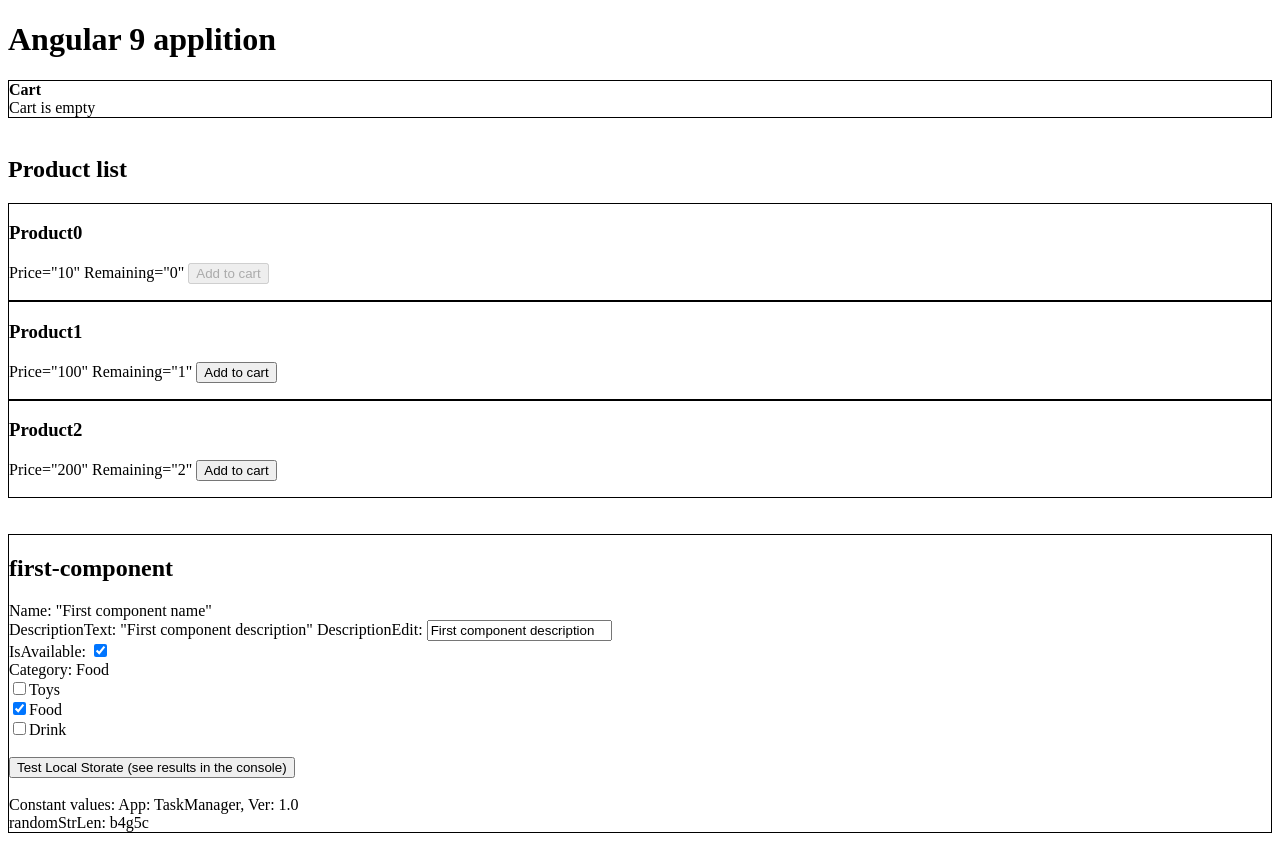
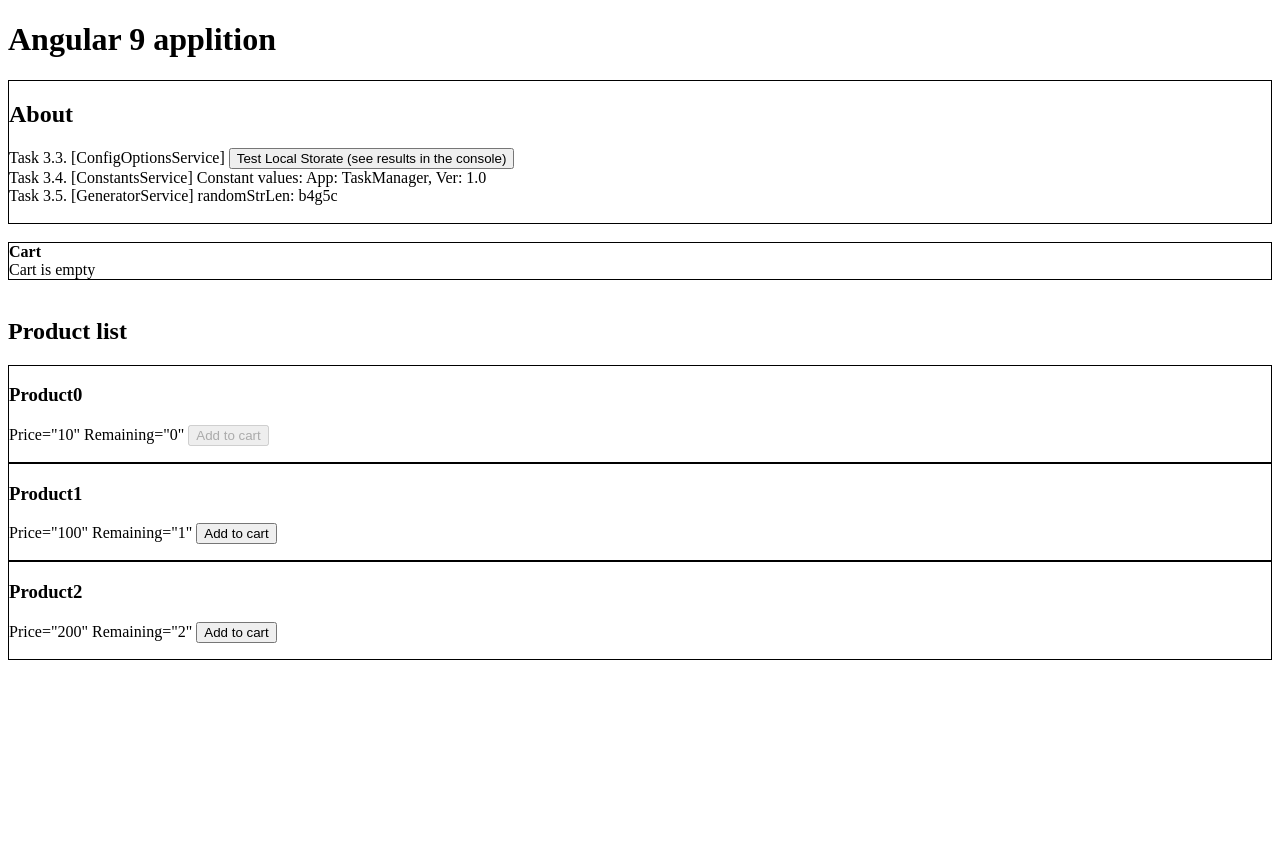
Before and after one commit to EugenePodkovka/Angular9Course1, an Angular app: page / in a window 1280 px wide. After the commit the page ends 800 px from the top, so only its background shows below. Built offline with nearby package versions, Linux system fonts and the light colour scheme.

Commit message:
3.6. Add AboutComponent
6. Создайте демо-компонент AboutComponent (layout/components/about.component.ts) и внедрите
перечисленные выше сервисы. Используйте декоратор @Optional().

```diff
--- /dev/null
+++ b/src/app/about/about.component.html
@@ -0,0 +1,9 @@
+<div class="mainBlock">
+    <h2>About</h2>
+    Task 3.3. [ConfigOptionsService] <input type="button" value="Test Local Storate (see results in the console)" (click)="onTestLocalStorageBtnClick()">
+    <br>
+    Task 3.4. [ConstantsService] Constant values: App: {{constantContent.App}}, Ver: {{constantContent.Ver}}
+    <br>
+    Task 3.5. [GeneratorService] randomStrLen: {{randomStrLen}}
+    <br><br>
+</div>
--- /dev/null
+++ b/src/app/about/about.component.scss
@@ -0,0 +1,3 @@
+.mainBlock{
+    border: 1px solid black;
+}
--- /dev/null
+++ b/src/app/about/about.component.ts
@@ -0,0 +1,36 @@
+import { Component, OnInit, Inject, Optional } from '@angular/core';
+import { RandomStrLen, LocalStorageService, ConstantsService, csInstance, GeneratorFactory, GeneratorService } from '../core/services';
+
+@Component({
+  selector: 'app-about',
+  templateUrl: './about.component.html',
+  styleUrls: ['./about.component.scss'],
+  providers: [
+    { provide: ConstantsService, useValue: csInstance },
+    { provide: RandomStrLen, useFactory: GeneratorFactory(5), deps: [GeneratorService] }
+  ]
+})
+export class AboutComponent implements OnInit {
+  constantContent: {App: string, Ver: string};
+
+  constructor(
+    @Inject(RandomStrLen) public randomStrLen: string,
+    @Optional() private localStorageService: LocalStorageService,
+    private csIn: ConstantsService
+  ) { }
+
+  ngOnInit(): void {
+    this.constantContent = this.csIn.getAllData();
+  }
+
+  onTestLocalStorageBtnClick() {
+    this.localStorageService.setItem('test', {val: 'testStringObj'});
+    this.localStorageService.setItem('test1', 111);
+    this.localStorageService.setItem('test2', 'testString');
+
+    console.log(this.localStorageService.getItem('test'));
+    console.log(this.localStorageService.getItem('test1'));
+    console.log(this.localStorageService.getItem('test2'));
+  }
+
+}
--- a/src/app/app-component/app.component.html
+++ b/src/app/app-component/app.component.html
@@ -1,9 +1,8 @@
 <h1 #appTitle></h1>
-
-<app-cart-minimized></app-cart-minimized> <br>
-
+<app-about></app-about>
+<br>
+<app-cart-minimized></app-cart-minimized>
+<br>
 <app-product-list-component></app-product-list-component>
-
 <app-cart-open [isCartOpen]="cartService.isCartOpen"></app-cart-open>
 <br><br>
-<app-first-component></app-first-component>
--- a/src/app/app.module.ts
+++ b/src/app/app.module.ts
@@ -7,10 +7,12 @@ import { CartModule } from './cart/cart.module';
 import { ProductModule } from './product/product.module';
 import { SharedModule } from './shared/shared.module';
 import { LocalStorageService } from './core/services';
+import { AboutComponent } from './about/about.component';
 
 @NgModule({
   declarations: [
-    AppComponent
+    AppComponent,
+    AboutComponent
   ],
   imports: [
     BrowserModule,
```
Also changed, not shown: 2 other files (tests, documents, lock files or other folders).
